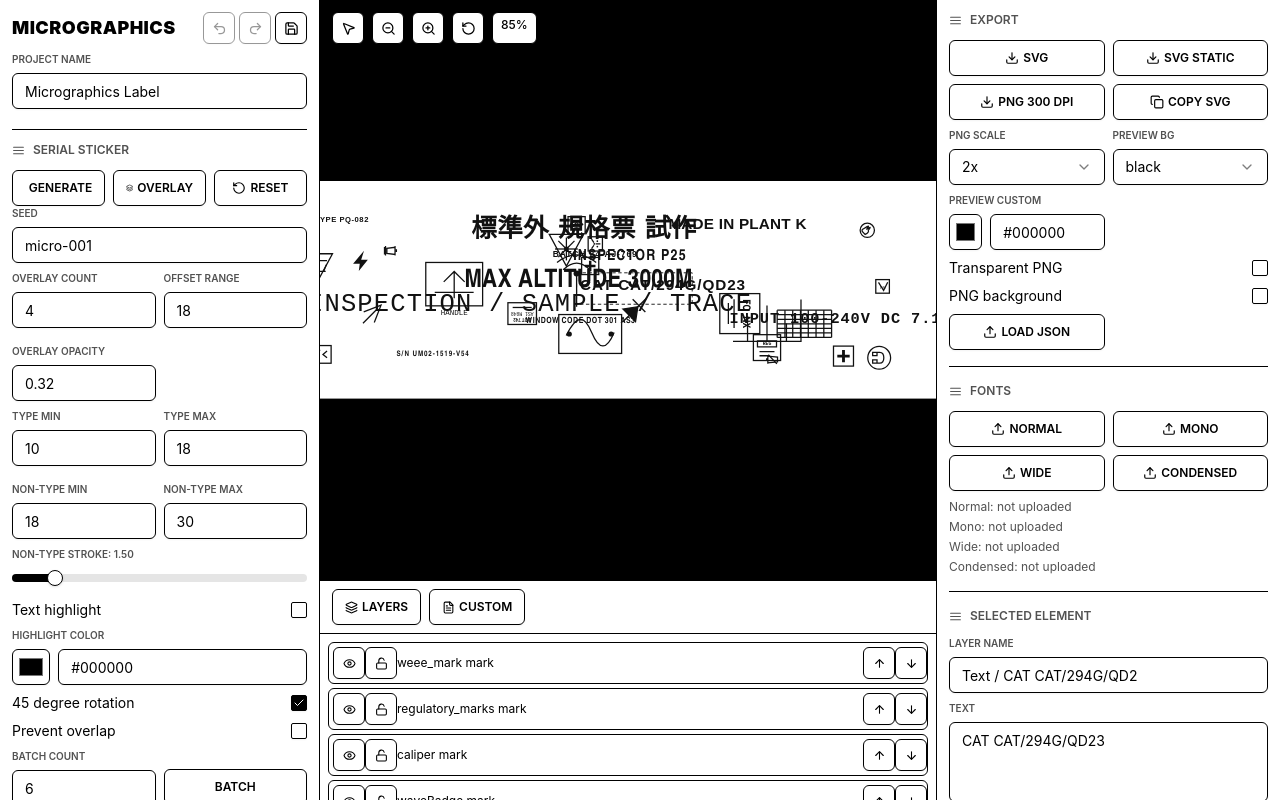
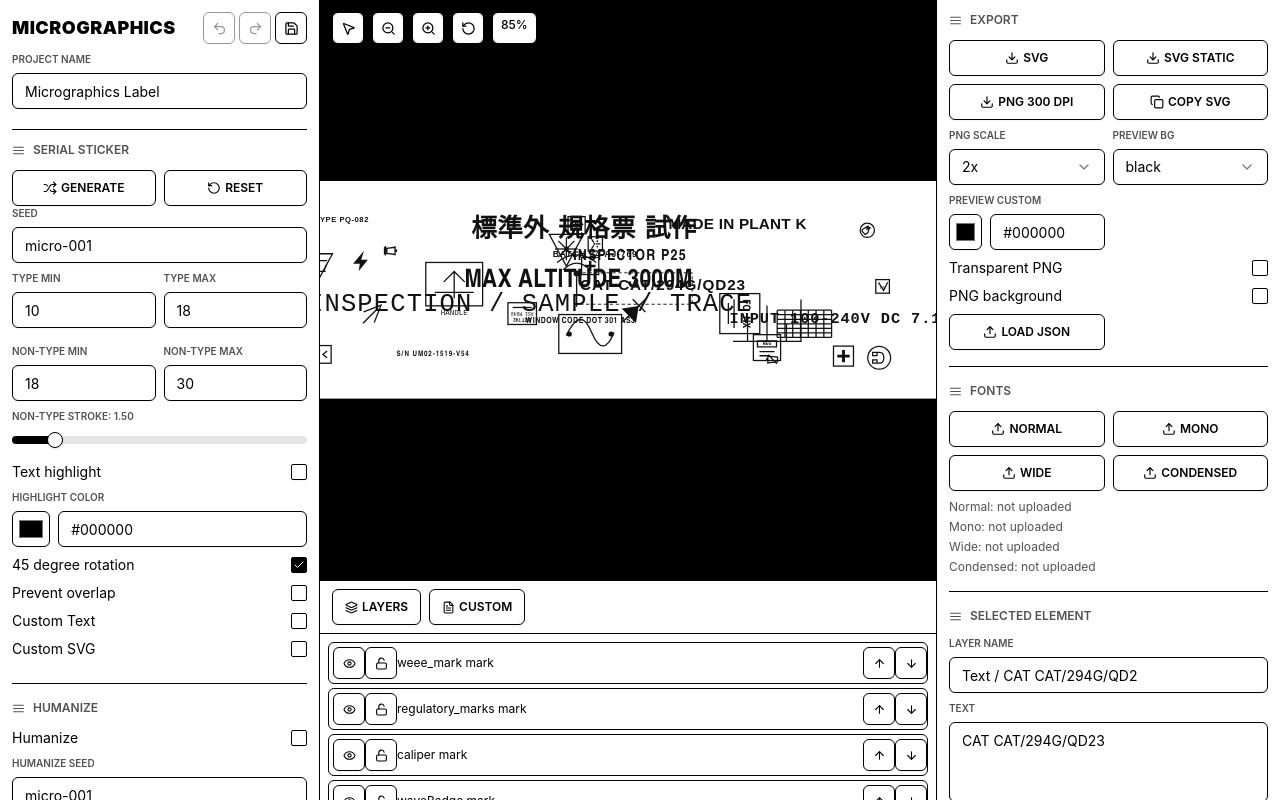
Before and after one commit to h9x000/Micrographics.app, a React (Vite) app: page / in a window 1280 px wide. Built offline with nearby package versions, Linux system fonts and the light colour scheme.

Commit message:
Refine custom source generation controls

```diff
--- a/src/App.tsx
+++ b/src/App.tsx
@@ -26,12 +26,12 @@ import React, { ChangeEvent, PointerEvent, forwardRef, useEffect, useLayoutEffec
 import { Input, Textarea, Checkbox, SelectControl, SliderControl } from "./components/ui/form";
 import { exportPng, exportStaticSvg, exportSvg, copySvg } from "./exporters";
 import { fallbackFontFamily, readFontMetadata } from "./fontMetadata";
-import { createProject, makeOverlay, regenerate } from "./generator";
+import { createProject, regenerate } from "./generator";
 import { adjustmentFor, transformedText } from "./humanize";
 import { renderIsoPictogram } from "./isoPictograms";
 import { code, createRng } from "./random";
 import { loadLocal, saveLocal } from "./storage";
-import { CustomSvgAsset, CustomSvgElement, FontRole, GraphicElement, IconElement, Project, ShapeElement, TextElement, fontRoleFamilies, fontRoleInternalFamilies, isoPictogramKinds } from "./types";
+import { CustomLibrarySettings, CustomSvgAsset, CustomSvgElement, FontRole, GraphicElement, IconElement, Project, ShapeElement, TextElement, fontRoleFamilies, fontRoleInternalFamilies, isoPictogramKinds } from "./types";
 
 type History = { past: Project[]; present: Project; future: Project[] };
 type DragState = { id: string; x: number; y: number; startX: number; startY: number; before: Project } | null;
@@ -240,12 +240,13 @@ function sanitizeSvgAsset(name: string, source: string): CustomSvgAsset | null {
 }
 
 function cleanProject(project: Project): Project {
+  const legacyCustomEnabled = project.customLibrary?.enabled ?? false;
   return resolveProjectOverlaps({
     ...project,
     palette: "blackWhite",
     customPalette: ["#111111", "#ffffff", "#111111"],
     generator: {
-      ...project.generator,
+      seed: project.generator?.seed ?? "micro-001",
       typeMin: project.generator?.typeMin ?? 10,
       typeMax: project.generator?.typeMax ?? 18,
       nonTypeMin: project.generator?.nonTypeMin ?? 18,
@@ -258,7 +259,8 @@ function cleanProject(project: Project): Project {
       preventOverlap: project.generator?.preventOverlap ?? false
     },
     customLibrary: {
-      enabled: project.customLibrary?.enabled ?? false,
+      useCustomText: project.customLibrary?.useCustomText ?? legacyCustomEnabled,
+      useCustomSvg: project.customLibrary?.useCustomSvg ?? legacyCustomEnabled,
       texts: (project.customLibrary?.texts ?? []).map((text) => text.trim()).filter(Boolean),
       svgs: project.customLibrary?.svgs ?? []
     },
@@ -289,6 +291,17 @@ function cleanProject(project: Project): Project {
       .map((element) => ({ ...element, cornerRadius: 0 }))
       .filter((element) => !["label plate", "backplate field", "square sticker", "white label", "red catalog field", "warning plate", "shipping label", "manufacturer tag"].includes(element.name.toLowerCase()))
   });
+}
+
+function customLibraryFor(project: Project, patch: Partial<CustomLibrarySettings> = {}): CustomLibrarySettings {
+  const legacyCustomEnabled = project.customLibrary?.enabled ?? false;
+  return {
+    useCustomText: project.customLibrary?.useCustomText ?? legacyCustomEnabled,
+    useCustomSvg: project.customLibrary?.useCustomSvg ?? legacyCustomEnabled,
+    texts: project.customLibrary?.texts ?? [],
+    svgs: project.customLibrary?.svgs ?? [],
+    ...patch
+  };
 }
 
 function App() {
@@ -466,7 +479,7 @@ function App() {
 
   function updateCustomTexts(raw: string) {
     const texts = raw.split(/\r?\n/).map((item) => item.trim()).filter(Boolean);
-    commit((p) => ({ ...p, customLibrary: { enabled: p.customLibrary?.enabled ?? false, svgs: p.customLibrary?.svgs ?? [], texts } }));
+    commit((p) => ({ ...p, customLibrary: customLibraryFor(p, { texts }) }));
   }
 
   function addCustomText(value: string) {
@@ -480,11 +493,7 @@ function App() {
       });
       return {
         ...p,
-        customLibrary: {
-          enabled: p.customLibrary?.enabled ?? true,
-          svgs: p.customLibrary?.svgs ?? [],
-          texts: nextTexts
-        }
+        customLibrary: customLibraryFor(p, { texts: nextTexts })
       };
     });
   }
@@ -492,37 +501,15 @@ function App() {
   function removeCustomText(index: number) {
     commit((p) => ({
       ...p,
-      customLibrary: {
-        enabled: p.customLibrary?.enabled ?? false,
-        svgs: p.customLibrary?.svgs ?? [],
-        texts: (p.customLibrary?.texts ?? []).filter((_, itemIndex) => itemIndex !== index)
-      }
+      customLibrary: customLibraryFor(p, { texts: (p.customLibrary?.texts ?? []).filter((_, itemIndex) => itemIndex !== index) })
     }));
   }
 
   function removeCustomSvg(id: string) {
     commit((p) => ({
       ...p,
-      customLibrary: {
-        enabled: p.customLibrary?.enabled ?? false,
-        texts: p.customLibrary?.texts ?? [],
-        svgs: (p.customLibrary?.svgs ?? []).filter((asset) => asset.id !== id)
-      }
+      customLibrary: customLibraryFor(p, { svgs: (p.customLibrary?.svgs ?? []).filter((asset) => asset.id !== id) })
     }));
-  }
-
-  function generateBatch(project: Project): Project {
-    const elements = Array.from({ length: project.generator.batchCount }, (_, i) => {
-      const batch = regenerate(project, `${project.generator.seed}-${i}`);
-      return batch.elements.map((el) => ({
-        ...el,
-        id: `${el.id}-batch-${i}`,
-        x: el.x + (i % 3) * 32,
-        y: el.y + Math.floor(i / 3) * 24,
-        opacity: 0.55
-      } as GraphicElement));
-    }).flat();
-    return resolveProjectOverlaps({ ...project, generator: { ...project.generator, seed: `batch-${Date.now()}`, template: "serial" }, elements });
   }
 
   function deleteSelected() {
@@ -672,11 +659,7 @@ function App() {
     if (assets.length) {
       commit((p) => ({
         ...p,
-        customLibrary: {
-          enabled: true,
-          texts: p.customLibrary?.texts ?? [],
-          svgs: [...(p.customLibrary?.svgs ?? []), ...assets]
-        }
+        customLibrary: customLibraryFor(p, { svgs: [...(p.customLibrary?.svgs ?? []), ...assets] })
       }));
       setBottomPanel("custom");
     }
@@ -745,17 +728,11 @@ function App() {
       <aside className="panel row-span-2 overflow-y-auto border-r p-3">
         <Header project={project} commit={commit} undo={undo} redo={redo} canUndo={history.past.length > 0} canRedo={history.future.length > 0} />
         <Section title="Serial Sticker">
-          <div className="mt-2 grid grid-cols-3 gap-2">
+          <div className="mt-2 grid grid-cols-2 gap-2">
             <button className="tool-button" onClick={() => commit((p) => regenerate(p, `${p.generator.seed}-${Date.now()}`))}><Shuffle size={14} />Generate</button>
-            <button className="tool-button" onClick={() => commit((p) => resolveProjectOverlaps({ ...p, elements: [...p.elements, ...makeOverlay(p)] }))}><Layers size={14} />Overlay</button>
             <button className="tool-button" onClick={() => commit(() => cleanProject(createProject("micro-001", "serial")))}><RotateCcw size={14} />Reset</button>
           </div>
           <Field label="Seed" value={project.generator.seed} onChange={(seed) => silent((p) => ({ ...p, generator: { ...p.generator, seed }, humanize: { ...p.humanize, seed } }))} />
-          <div className="grid grid-cols-2 gap-2">
-            <NumberField label="Overlay count" value={project.generator.overlayCount} onChange={(overlayCount) => commit((p) => ({ ...p, generator: { ...p.generator, overlayCount } }))} />
-            <NumberField label="Offset range" value={project.generator.overlayOffset} onChange={(overlayOffset) => commit((p) => ({ ...p, generator: { ...p.generator, overlayOffset } }))} />
-            <NumberField label="Overlay opacity" value={project.generator.overlayOpacity} step={0.05} onChange={(overlayOpacity) => commit((p) => ({ ...p, generator: { ...p.generator, overlayOpacity } }))} />
-          </div>
           <div className="grid grid-cols-2 gap-2">
             <NumberField label="Type min" value={project.generator.typeMin ?? 10} onChange={(typeMin) => commit((p) => ({ ...p, generator: { ...p.generator, typeMin, typeMax: Math.max(typeMin, p.generator.typeMax ?? typeMin) } }))} />
             <NumberField label="Type max" value={project.generator.typeMax ?? 18} onChange={(typeMax) => commit((p) => ({ ...p, generator: { ...p.generator, typeMax, typeMin: Math.min(typeMax, p.generator.typeMin ?? typeMax) } }))} />
@@ -767,10 +744,8 @@ function App() {
           <ColorField label="Highlight color" value={project.generator.textHighlightColor ?? "#000000"} onChange={(textHighlightColor) => commit((p) => ({ ...p, generator: { ...p.generator, textHighlightColor } }))} />
           <Toggle label="45 degree rotation" checked={project.generator.allow45Rotation ?? true} onChange={(allow45Rotation) => commit((p) => ({ ...p, generator: { ...p.generator, allow45Rotation } }))} />
           <Toggle label="Prevent overlap" checked={project.generator.preventOverlap ?? false} onChange={(preventOverlap) => commit((p) => resolveProjectOverlaps({ ...p, generator: { ...p.generator, preventOverlap } }))} />
-          <div className="grid grid-cols-2 gap-2">
-            <NumberField label="Batch count" value={project.generator.batchCount} onChange={(batchCount) => commit((p) => ({ ...p, generator: { ...p.generator, batchCount } }))} />
-            <button className="tool-button mt-5" onClick={() => commit(generateBatch)}>Batch</button>
-          </div>
+          <Toggle label="Custom Text" checked={project.customLibrary.useCustomText ?? false} onChange={(useCustomText) => commit((p) => ({ ...p, customLibrary: customLibraryFor(p, { useCustomText }) }))} />
+          <Toggle label="Custom SVG" checked={project.customLibrary.useCustomSvg ?? false} onChange={(useCustomSvg) => commit((p) => ({ ...p, customLibrary: customLibraryFor(p, { useCustomSvg }) }))} />
         </Section>
         <Section title="Humanize">
           <Toggle label="Humanize" checked={project.humanize.enabled} onChange={(enabled) => commit((p) => ({ ...p, humanize: { ...p.humanize, enabled } }))} />
@@ -1162,7 +1137,7 @@ function CustomLibraryPanel({
   removeCustomText: (index: number) => void;
   removeCustomSvg: (id: string) => void;
 }) {
-  const custom = project.customLibrary ?? { enabled: false, texts: [], svgs: [] };
+  const custom = project.customLibrary ?? { useCustomText: false, useCustomSvg: false, texts: [], svgs: [] };
   const [draft, setDraft] = useState("");
   const submitDraft = () => {
     addCustomText(draft);
@@ -1171,7 +1146,6 @@ function CustomLibraryPanel({
   return (
     <div className="grid flex-1 grid-cols-[320px_1fr_1fr] gap-3 overflow-auto p-3 text-xs">
       <div>
-        <Toggle label="Custom mode" checked={custom.enabled} onChange={(enabled) => commit((p) => ({ ...p, customLibrary: { enabled, texts: p.customLibrary?.texts ?? [], svgs: p.customLibrary?.svgs ?? [] } }))} />
         <div className="mb-2 block">
           <span className="label">Add custom word</span>
           <div className="grid grid-cols-[1fr_76px] gap-2">
--- a/src/generator.ts
+++ b/src/generator.ts
@@ -1,4 +1,4 @@
-import { CanvasSettings, CustomSvgElement, ElementBase, FontRole, GraphicElement, IconKind, Project, ShapeKind, TemplateId, TextElement, fontRoleFamilies, isoPictogramKinds } from "./types";
+import { CanvasSettings, CustomSvgAsset, CustomSvgElement, ElementBase, FontRole, GraphicElement, IconKind, Project, ShapeKind, TemplateId, TextElement, fontRoleFamilies, isoPictogramKinds } from "./types";
 import { Rng, between, code, createRng, int, pick } from "./random";
 
 const white = "#ffffff";
@@ -271,10 +271,9 @@ function paletteFor(seed: string, canvas: CanvasSettings) {
   return palette;
 }
 
-function componentLibrary(rng: Rng, canvas: CanvasSettings, seed: string, settings?: Partial<Project["generator"]>): { type: Array<() => GraphicElement | null>; nonType: Array<() => GraphicElement | null> } {
+function componentLibrary(rng: Rng, canvas: CanvasSettings, seed: string, settings?: Partial<Project["generator"]>, occupied: Rect[] = []): { type: Array<() => GraphicElement | null>; nonType: Array<() => GraphicElement | null> } {
   const m = metadata(rng);
   const palette = paletteFor(seed, canvas);
-  const occupied: Rect[] = [];
   const rotations = rotationOptions(settings?.allow45Rotation ?? true);
   const nonTypeStrokeWidth = normalizeStrokeWidth(settings?.nonTypeStrokeWidth ?? 1.5);
   const preventOverlap = settings?.preventOverlap ?? false;
@@ -468,7 +467,7 @@ function randomComposition(seed: string, template: TemplateId, settings?: Partia
   return { canvas, elements: selected };
 }
 
-function customComposition(seed: string, project: Project): { canvas: CanvasSettings; elements: GraphicElement[] } {
+function mixedComposition(seed: string, project: Project): { canvas: CanvasSettings; elements: GraphicElement[] } {
   const rng = createRng(seed);
   const canvas = baseCanvas(768, 256);
   const occupied: Rect[] = [];
@@ -477,22 +476,11 @@ function customComposition(seed: string, project: Project): { canvas: CanvasSett
   const makeSlot = (w: number, h: number, loose = false) => randomSlot(rng, canvas, w, h, occupied, loose, preventOverlap);
   const textItems = project.customLibrary?.texts.filter((item) => item.trim()) ?? [];
   const svgItems = project.customLibrary?.svgs ?? [];
-  const defaultTypeMin = Math.min(1, textItems.length);
-  const defaultTypeMax = textItems.length;
-  const defaultNonTypeMin = Math.min(1, svgItems.length);
-  const defaultNonTypeMax = svgItems.length;
-  const typeMin = Math.min(textItems.length, Math.max(0, Math.floor(project.generator.typeMin ?? defaultTypeMin)));
-  const typeMax = Math.min(textItems.length, Math.max(typeMin, Math.floor(project.generator.typeMax ?? defaultTypeMax)));
-  const nonTypeMin = Math.min(svgItems.length, Math.max(0, Math.floor(project.generator.nonTypeMin ?? defaultNonTypeMin)));
-  const nonTypeMax = Math.min(svgItems.length, Math.max(nonTypeMin, Math.floor(project.generator.nonTypeMax ?? defaultNonTypeMax)));
-  const textCount = textItems.length ? int(rng, typeMin, typeMax) : 0;
-  const svgCount = svgItems.length ? int(rng, nonTypeMin, nonTypeMax) : 0;
-  const textPool = shuffle(rng, textItems);
-  const svgPool = shuffle(rng, svgItems);
-  const elements: GraphicElement[] = [];
+  const useCustomText = project.customLibrary?.useCustomText ?? project.customLibrary?.enabled ?? false;
+  const useCustomSvg = project.customLibrary?.useCustomSvg ?? project.customLibrary?.enabled ?? false;
+  const builtIn = componentLibrary(rng, canvas, seed, project.generator, occupied);
 
-  for (let i = 0; i < textCount; i += 1) {
-    const value = textPool[i % textPool.length];
+  const customTextFactory = (value: string) => () => {
     const fontSize = pick(rng, [10, 12, 14, 18, 24, 30]);
     const width = Math.max(72, Math.min(480, estimateTextLineWidth(value, {
       ...text(rng, "measure", value, 0, 0, 1, 1, fontSize, 800, "normal"),
@@ -507,24 +495,40 @@ function customComposition(seed: string, project: Project): { canvas: CanvasSett
     element.rotation = rotation;
     const slotSize = preventOverlap ? rotatedSlotSize(width, height, rotation) : { width, height, offsetX: 0, offsetY: 0 };
     const slot = makeSlot(slotSize.width, slotSize.height);
-    if (!slot) continue;
+    if (!slot) return null;
     element.x = slot.x + slotSize.offsetX;
     element.y = slot.y + slotSize.offsetY;
-    elements.push(clampElementToCanvas(element, canvas));
-  }
+    return clampElementToCanvas(element, canvas);
+  };
 
-  for (let i = 0; i < svgCount; i += 1) {
-    const asset = svgPool[i % svgPool.length];
+  const customSvgFactory = (asset: CustomSvgAsset) => () => {
     const width = pick(rng, [32, 40, 48, 56, 72, 88, 112, 144]);
     const height = Math.max(16, Math.round(width / Math.max(0.1, asset.aspectRatio || 1)));
     const rotation = pick(rng, rotations);
     const slotSize = preventOverlap ? rotatedSlotSize(width, height, rotation) : { width, height, offsetX: 0, offsetY: 0 };
     const slot = makeSlot(slotSize.width, slotSize.height);
-    if (!slot) continue;
+    if (!slot) return null;
     const element = customSvg(rng, `Custom SVG / ${asset.name}`, asset.id, asset.content, asset.viewBox, slot.x + slotSize.offsetX, slot.y + slotSize.offsetY, width, height, normalizeStrokeWidth(project.generator.nonTypeStrokeWidth ?? 1.5));
     element.rotation = rotation;
-    elements.push(clampElementToCanvas(element, canvas));
-  }
+    return clampElementToCanvas(element, canvas);
+  };
+
+  const typeLibrary = useCustomText ? textItems.map(customTextFactory) : builtIn.type;
+  const nonTypeLibrary = useCustomSvg ? svgItems.map(customSvgFactory) : builtIn.nonType;
+  const defaultTypeMin = useCustomText ? Math.min(1, typeLibrary.length) : 10;
+  const defaultTypeMax = useCustomText ? typeLibrary.length : 18;
+  const defaultNonTypeMin = useCustomSvg ? Math.min(1, nonTypeLibrary.length) : 18;
+  const defaultNonTypeMax = useCustomSvg ? nonTypeLibrary.length : 30;
+  const typeMin = Math.min(typeLibrary.length, Math.max(0, Math.floor(project.generator.typeMin ?? defaultTypeMin)));
+  const typeMax = Math.min(typeLibrary.length, Math.max(typeMin, Math.floor(project.generator.typeMax ?? defaultTypeMax)));
+  const nonTypeMin = Math.min(nonTypeLibrary.length, Math.max(0, Math.floor(project.generator.nonTypeMin ?? defaultNonTypeMin)));
+  const nonTypeMax = Math.min(nonTypeLibrary.length, Math.max(nonTypeMin, Math.floor(project.generator.nonTypeMax ?? defaultNonTypeMax)));
+  const typeCount = typeLibrary.length ? int(rng, typeMin, typeMax) : 0;
+  const nonTypeCount = nonTypeLibrary.length ? int(rng, nonTypeMin, nonTypeMax) : 0;
+  const elements = [
+    ...shuffle(rng, typeLibrary).slice(0, typeCount),
+    ...shuffle(rng, nonTypeLibrary).slice(0, nonTypeCount)
+  ].map((make) => make()).filter((element): element is GraphicElement => Boolean(element));
 
   return { canvas, elements };
 }
@@ -564,12 +568,6 @@ export function createProject(seed = "micro-001", template: TemplateId = serialT
     generator: {
       seed,
       template: serialTemplate,
-      batchCount: 6,
-      overlayCount: 4,
-      overlayOffset: 18,
-      overlayOpacity: 0.32,
-      overlayColorVariation: 0,
-      overlayRotation: 45,
       typeMin: 10,
       typeMax: 18,
       nonTypeMin: 18,
@@ -581,7 +579,8 @@ export function createProject(seed = "micro-001", template: TemplateId = serialT
       preventOverlap: false
     },
     customLibrary: {
-      enabled: false,
+      useCustomText: false,
+      useCustomSvg: false,
       texts: [],
       svgs: []
     },
@@ -595,8 +594,9 @@ export function createProject(seed = "micro-001", template: TemplateId = serialT
 }
 
 export function regenerate(project: Project, seed: string, template = serialTemplate): Project {
-  if (project.customLibrary?.enabled) {
-    const built = customComposition(seed, project);
+  const useCustomSources = Boolean(project.customLibrary?.useCustomText || project.customLibrary?.useCustomSvg || project.customLibrary?.enabled);
+  if (useCustomSources) {
+    const built = mixedComposition(seed, project);
     return {
       ...project,
       canvas: built.canvas,
@@ -628,36 +628,3 @@ export function regenerate(project: Project, seed: string, template = serialTemp
     generator: { ...project.generator, ...settings, seed, template: serialTemplate }
   };
 }
-
-export function makeOverlay(project: Project): GraphicElement[] {
-  const rng = createRng(`${project.generator.seed}-overlay`);
-  const overlays: GraphicElement[] = [];
-  const occupied = project.generator.preventOverlap ? project.elements.filter((el) => el.visible).map(elementRect) : [];
-  for (let i = 0; i < project.generator.overlayCount; i += 1) {
-    const seed = `${project.generator.seed}-${i}-${int(rng, 1, 9999)}`;
-    const built = project.customLibrary?.enabled ? customComposition(seed, project) : templates[serialTemplate].build(seed, project.generator);
-    const dx = between(rng, -project.generator.overlayOffset, project.generator.overlayOffset);
-    const dy = between(rng, -project.generator.overlayOffset, project.generator.overlayOffset);
-    const rot = pick(rng, rotationOptions(project.generator.allow45Rotation));
-    built.elements.forEach((el) => {
-      const overlay = clampElementToCanvas({
-        ...el,
-        id: id(`overlay-${i}`, rng),
-        name: `Overlay ${i + 1} / ${el.name}`,
-        x: el.x + dx,
-        y: el.y + dy,
-        rotation: el.rotation + rot,
-        opacity: Math.min(el.opacity, project.generator.overlayOpacity),
-        fill: el.fill === "none" ? "none" : black,
-        stroke: el.stroke === "none" ? "none" : black,
-        strokeWidth: normalizeStrokeWidth(el.strokeWidth)
-      }, project.canvas);
-      const rect = elementRect(overlay);
-      if (!project.generator.preventOverlap || occupied.every((other) => !overlaps(rect, other, 0))) {
-        occupied.push(rect);
-        overlays.push(overlay);
-      }
-    });
-  }
-  return overlays;
-}
```
Also changed, not shown: src/types.ts (+3 -7 lines).
